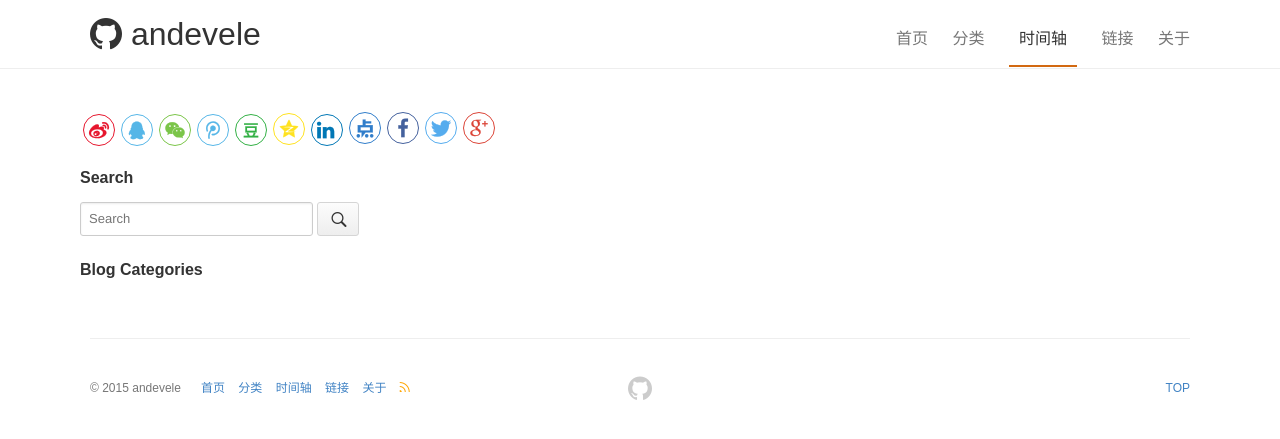
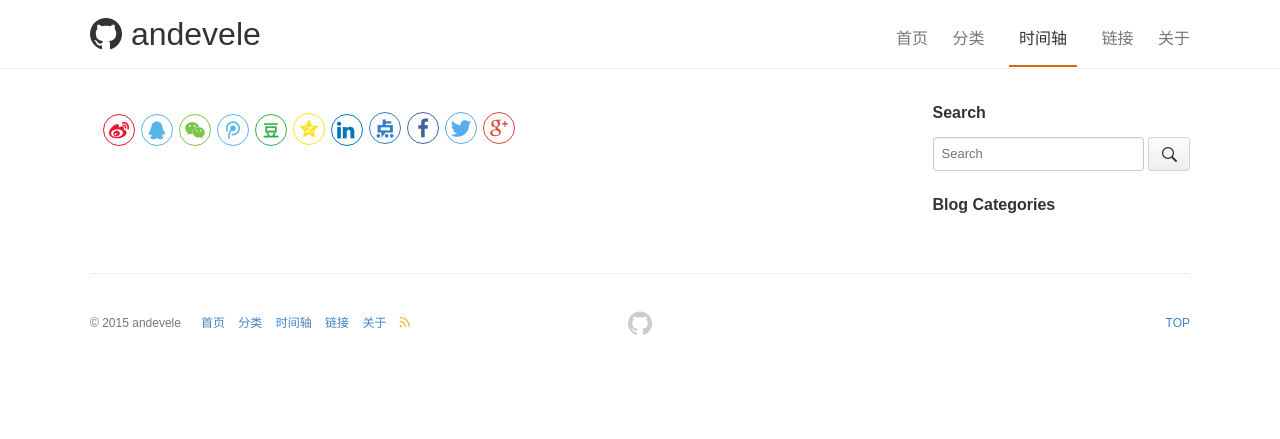
Before and after one commit to andevele/andevele.github.io, a Jekyll site: the page built from pages/timeline.md, in a window 1280 px wide. Shown: the top 439 px of the page. Built offline with Jekyll 4.4.1, drawn with Linux system fonts in a browser that asks for light colours.

Commit message:
修改链接和关于布局

```diff
--- a/_layouts/timeline.html
+++ b/_layouts/timeline.html
@@ -15,9 +15,13 @@ layout: default
 </section>
 -->
 
-<section class="container content">
+<section class="arcitle-container content">
     <div class="columns">
-        <div class="column three-fourths" >
+        <div class="column-sidebar one-fourth">
+            {% include sidebar-search.html %}
+            {% include sidebar-categories-nav.html %}
+        </div>
+        <div class="column-article three-fourths" >
             <article class="article-content markdown-body">
                 {{ content }}
             </article>
@@ -28,9 +32,5 @@ layout: default
                 {% include comments.html %}
             </div>
         </div>
-        <div class="column one-fourth">
-            {% include sidebar-search.html %}
-            {% include sidebar-categories-nav.html %}
-        </div>
     </div>
 </section>
```
Also changed, not shown: _layouts/page.html (+6 -6 lines).
